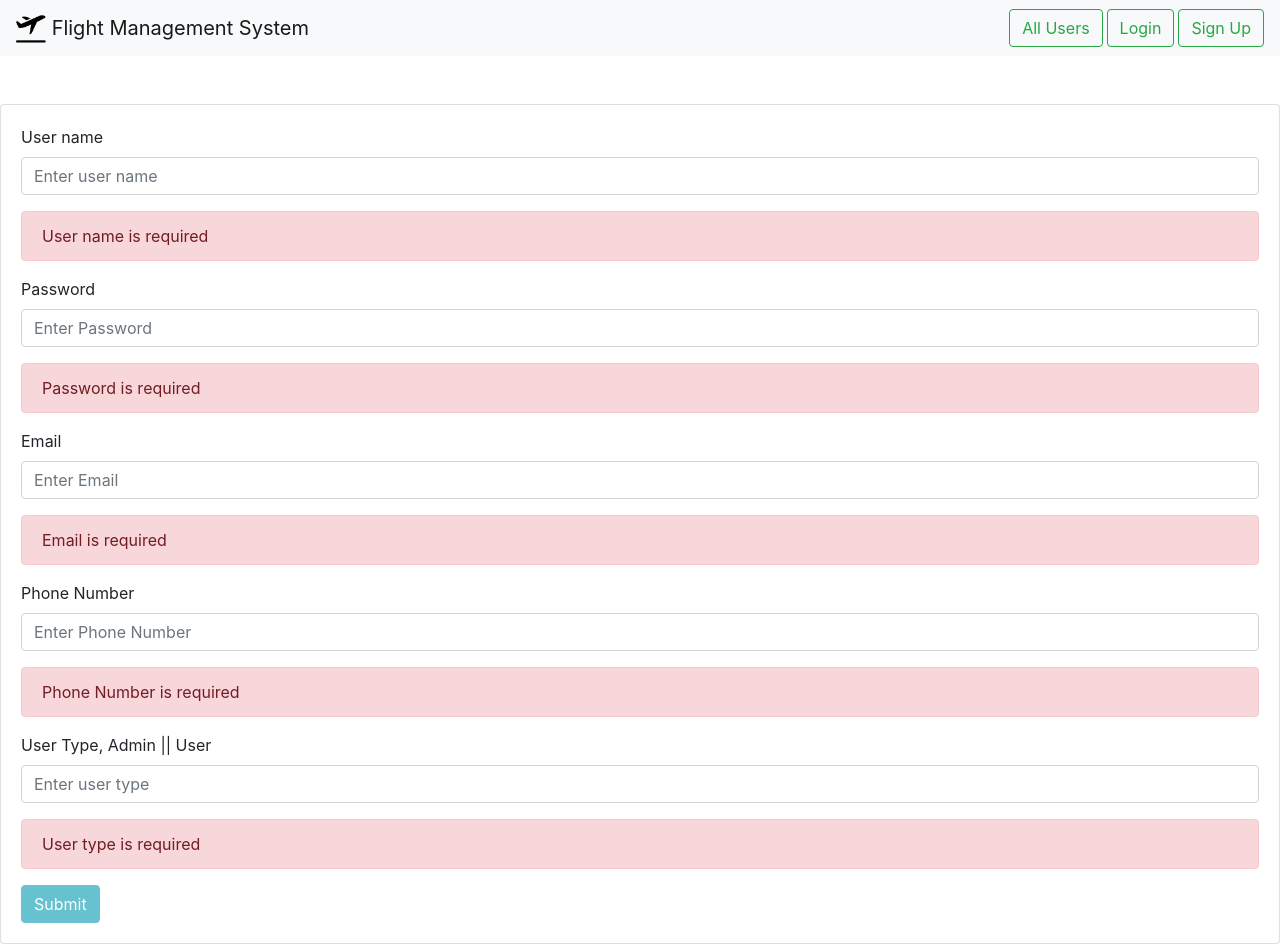
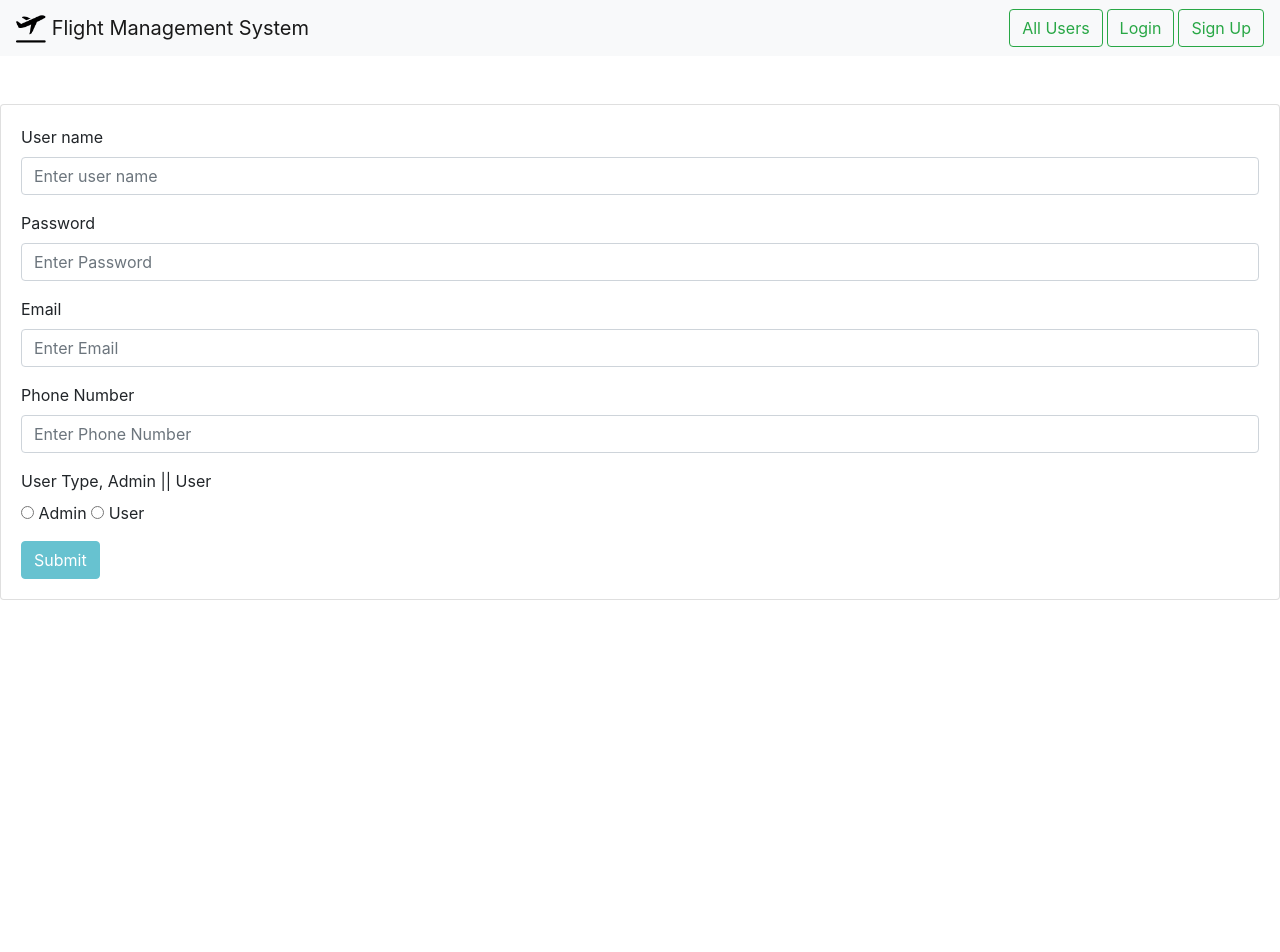
Before and after one commit to kartikeya227/frontend-sprint2, an Angular app: page /signup in a window 1280 px wide. Shown: the top 952 px of the page. After the commit the page ends 800 px from the top, so only its background shows below. Built offline with nearby package versions, Linux system fonts and the light colour scheme.

Commit message:
added vilidation

```diff
--- a/src/app/Service/authgaurd.service.ts
+++ b/src/app/Service/authgaurd-admin.service.ts
@@ -5,7 +5,7 @@ import {GlobalService} from './global.service';
 @Injectable({
   providedIn: 'root'
 })
-export class AuthgaurdService implements CanActivate {
+export class AuthgaurdAdminService implements CanActivate {
 
   constructor(private route: ActivatedRoute,
               private router: Router,
@@ -14,7 +14,7 @@ export class AuthgaurdService implements CanActivate {
 
   canActivate() {
     alert('AuthGaurd activated');
-    if (this.globalService.getLoginStatus()) {
+    if (this.globalService.getLoginStatus() && this.globalService.getCurrentUser().userType == 'Admin') {
       return true;
     } else {
       alert('Login required to access the page.')
--- /dev/null
+++ b/src/app/Service/authgaurd-user.service.ts
@@ -0,0 +1,24 @@
+import { Injectable } from '@angular/core';
+import {ActivatedRoute, Router} from '@angular/router';
+import {GlobalService} from './global.service';
+
+@Injectable({
+  providedIn: 'root'
+})
+export class AuthgaurdUserService {
+
+  constructor(private route: ActivatedRoute,
+              private router: Router,
+              private globalService: GlobalService) { }
+
+  canActivate() {
+    alert('AuthGaurd activated');
+    if (this.globalService.getLoginStatus() && this.globalService.getCurrentUser().userType == 'User') {
+      return true;
+    } else {
+      alert('Login required to access the page.')
+      this.router.navigate(['/login']);
+      return false;
+    }
+  }
+}
--- a/src/app/admin-panel/admin-scheduled-flight/admin-scheduled-flight.component.html
+++ b/src/app/admin-panel/admin-scheduled-flight/admin-scheduled-flight.component.html
@@ -51,8 +51,8 @@
               </thead>
               <tbody>
               <tr *ngFor="let airport of airports; let i = index">
-                <td (click)="getArrivalAirport(i)">{{ airport.airportLocation }}</td>
-                <td (click)="getDepartureAirport(i)">{{ airport.airportLocation}}</td>
+                <td (click)="getArrivalAirport(i)" class= "btn-outline-secondary">{{ airport.airportLocation }}</td>
+                <td (click)="getDepartureAirport(i)" class="btn-outline-secondary">{{ airport.airportLocation}}</td>
               </tr>
               </tbody>
             </table>
@@ -69,7 +69,7 @@
               </tr>
               </thead>
               <tbody>
-              <tr (click)="getFlight(i)" *ngFor="let flight of flights; let i = index">
+              <tr class= "btn-outline-secondary" (click)="getFlight(i)" *ngFor="let flight of flights; let i = index">
                 <td>{{ flight.carrierName }}</td>
                 <td>{{ flight.flightModel }}</td>
               </tr>
@@ -107,7 +107,7 @@
                      placeholder="Enter Cost per ticket"
                      required #costPerTicket="ngModel">
             </div>
-            <div [hidden]="!costPerTicket.pristine" class="alert alert-danger">Cost per ticket is required</div>
+            <div [hidden]="costPerTicket.valid || costPerTicket.pristine" class="alert alert-danger">Cost per ticket is required</div>
 
             <div class="form-group">
               <label for="arrivalDate">Boarding Date</label>
@@ -118,7 +118,7 @@
                      placeholder="Enter Boarding Date"
                      required #arrivalDate="ngModel">
             </div>
-            <div [hidden]="!arrivalDate.pristine" class="alert alert-danger">Boarding Date is required</div>
+            <div [hidden]="arrivalDate.valid || arrivalDate.pristine">Boarding Date is required</div>
 
             <div class="form-group">
               <label for="departureDate">Landing Date</label>
@@ -129,7 +129,7 @@
                      placeholder="Enter Landing Date"
                      required #departureDate="ngModel">
             </div>
-            <div [hidden]="!departureDate.pristine" class="alert alert-danger">Landing Date is required</div>
+            <div [hidden]="departureDate.valid || departureDate.pristine" class="alert alert-danger">Landing Date is required</div>
 
             <div class="form-group">
               <label for="arrivalTime">Boarding Time</label>
@@ -140,7 +140,7 @@
                      placeholder="Enter Boarding Time"
                      required #arrivalTime="ngModel">
             </div>
-            <div [hidden]="!arrivalTime.pristine" class="alert alert-danger">Boarding Time is required</div>
+            <div [hidden]="arrivalTime.valid || arrivalTime.pristine" class="alert alert-danger">Boarding Time is required</div>
 
             <div class="form-group">
               <label for="departureTime">Landing Time</label>
@@ -151,9 +151,9 @@
                      placeholder="Enter Landing Time"
                      required #departureTime="ngModel">
             </div>
-            <div [hidden]="!departureTime.pristine" class="alert alert-danger">Landing Time is required</div>
+            <div [hidden]="departureTime.valid || departureTime.pristine" class="alert alert-danger">Landing Time is required</div>
 
-            <button type="submit" [disabled]="!addScheduledFlightForm.form.valid"
+            <button type="submit" [disabled]="!addScheduledFlightForm.form.valid "
                     class="btn btn-info">Submit & Schedule Flight
             </button>
           </form>
--- a/src/app/app.module.ts
+++ b/src/app/app.module.ts
@@ -30,7 +30,7 @@ import {AirportsService} from './Service/airports.service';
 import {AdminFlightsComponent} from './admin-panel/admin-flights/admin-flights.component';
 import {AdminScheduledFlightComponent} from './admin-panel/admin-scheduled-flight/admin-scheduled-flight.component';
 import {LoginServiceService} from './Service/login-service.service';
-import {AuthgaurdService} from './Service/authgaurd.service';
+import {AuthgaurdAdminService} from './Service/authgaurd-admin.service';
 
 @NgModule({
   declarations: [
@@ -66,7 +66,7 @@ import {AuthgaurdService} from './Service/authgaurd.service';
     ScheduledFlightService,
     UserService,
     LoginServiceService,
-    AuthgaurdService,
+    AuthgaurdAdminService,
     GlobalService],
   bootstrap: [AppComponent]
 })
--- a/src/app/login/login.component.html
+++ b/src/app/login/login.component.html
@@ -10,7 +10,7 @@
                placeholder="Enter User Name"
                required #userName="ngModel">
       </div>
-      <div [hidden]="!userName.pristine" class="alert alert-danger">User Name is required</div>
+      <div [hidden]="userName.valid || userName.pristine" class="alert alert-danger">User Name is required</div>
 
       <div class="form-group">
         <label for="userPassword">Password</label>
@@ -21,7 +21,7 @@
                placeholder="Enter Password"
                required #userPassword="ngModel">
       </div>
-      <div [hidden]="!userPassword.pristine" class="alert alert-danger">Password is required</div>
+      <div [hidden]="userPassword.valid || userPassword.pristine" class="alert alert-danger">Password is required</div>
 
       <button type="submit" [disabled]="!loginForm.form.valid"
               class="btn btn-info">Submit
--- a/src/app/signup/signup.component.html
+++ b/src/app/signup/signup.component.html
@@ -7,21 +7,22 @@
                class="form-control"
                id="userName"
                name="userName"
+               pattern="[A-Z][a-z]{4}[a-z]{0,10}"
                placeholder="Enter user name"
                required #userName="ngModel">
       </div>
-      <div [hidden]="!userName.pristine" class="alert alert-danger">User name is required</div>
+      <div [hidden]="userName.valid || userName.pristine" class="alert alert-danger">User name is required. Should be starting with capital letter, min 5 max 15.</div>
 
       <div class="form-group">
         <label for="userPassword">Password</label>
-        <input type="text" [(ngModel)]="user.userPassword"
+        <input type="password" [(ngModel)]="user.userPassword"
                class="form-control"
                id="userPassword"
                name="userPassword"
                placeholder="Enter Password"
                required #userPassword="ngModel">
       </div>
-      <div [hidden]="!userPassword.pristine" class="alert alert-danger">Password is required</div>
+      <div [hidden]="userPassword.valid || userPassword.pristine" class="alert alert-danger">Password is required</div>
 
       <div class="form-group">
         <label for="userEmail">Email</label>
@@ -33,30 +34,27 @@
                placeholder="Enter Email"
                required #userEmail="ngModel">
       </div>
-      <div [hidden]="!userEmail.pristine" class="alert alert-danger">Email is required</div>
+      <div [hidden]="userEmail.valid || userEmail.pristine" class="alert alert-danger">Email is required with proper format.</div>
 
       <div class="form-group">
         <label for="userPhone">Phone Number</label>
         <input type="number" [(ngModel)]="user.userPhone"
-               pattern="[0-9]"
                class="form-control"
                id="userPhone"
                name="userPhone"
                placeholder="Enter Phone Number"
+               pattern="[1-9][0-9]{9}"
                required #userPhone="ngModel">
       </div>
-      <div [hidden]="!userPhone.pristine" class="alert alert-danger">Phone Number is required</div>
+      <div [hidden]="userPhone.valid || userPhone.pristine" class="alert alert-danger">Phone Number is required, 10 digit && not starting with 0.</div>
 
       <div class="form-group">
-        <label for="userType">User Type, Admin || User</label>
-        <input type="text" [(ngModel)]="user.userType"
-               class="form-control"
-               id="userType"
-               name="userType"
-               placeholder="Enter user type"
-               required #userType="ngModel">
+        <label>User Type, Admin || User</label>
+        <p>
+          <input type="radio" value="Admin" name="userType" [(ngModel)]="user.userType" required > Admin
+          <input type="radio" value="User" name="userType" [(ngModel)]="user.userType" required > User
+        </p>
       </div>
-      <div [hidden]="!userType.pristine" class="alert alert-danger">User type is required</div>
 
       <button type="submit" [disabled]="!adduserForm.form.valid"
               class="btn btn-info">Submit
```
Also changed, not shown: src/app/app-routing.module.ts (+13 -12 lines), 2 other files (tests, documents, lock files or other folders).
